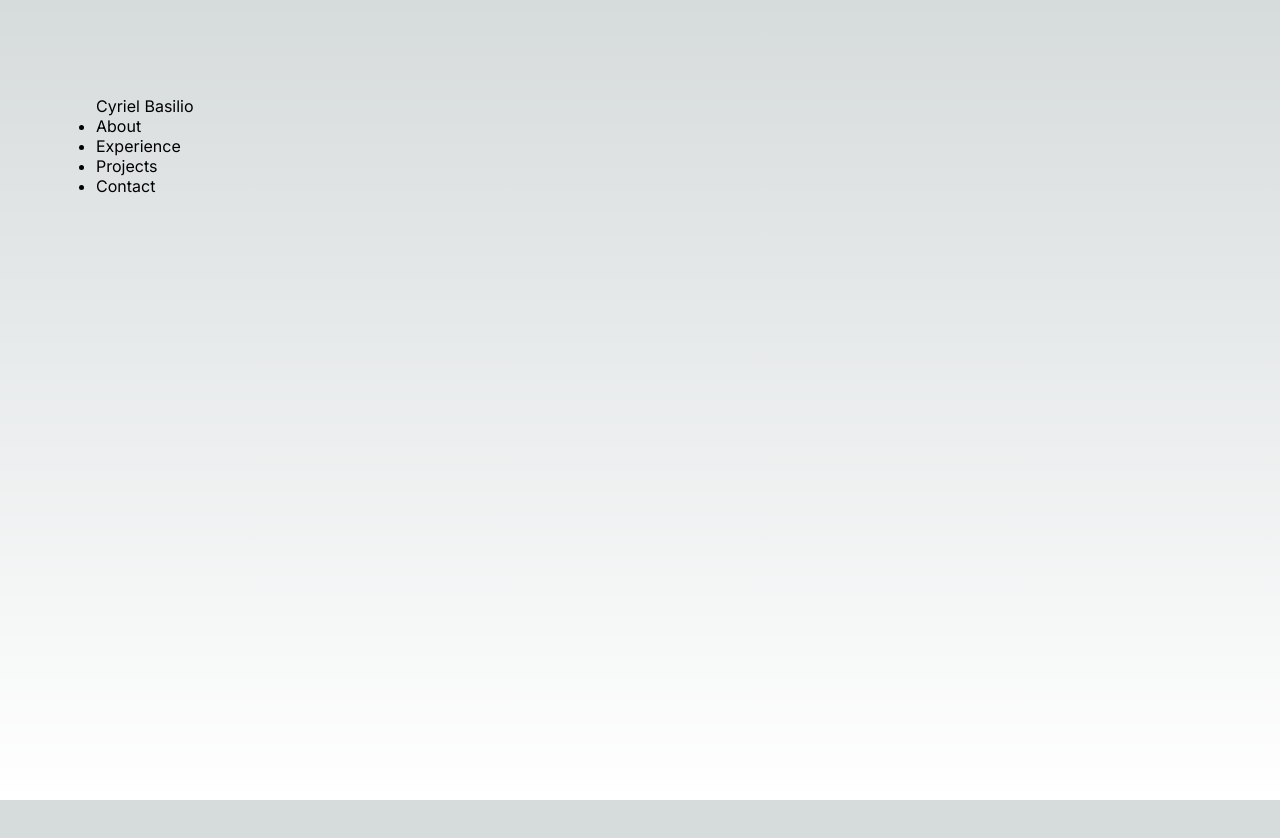
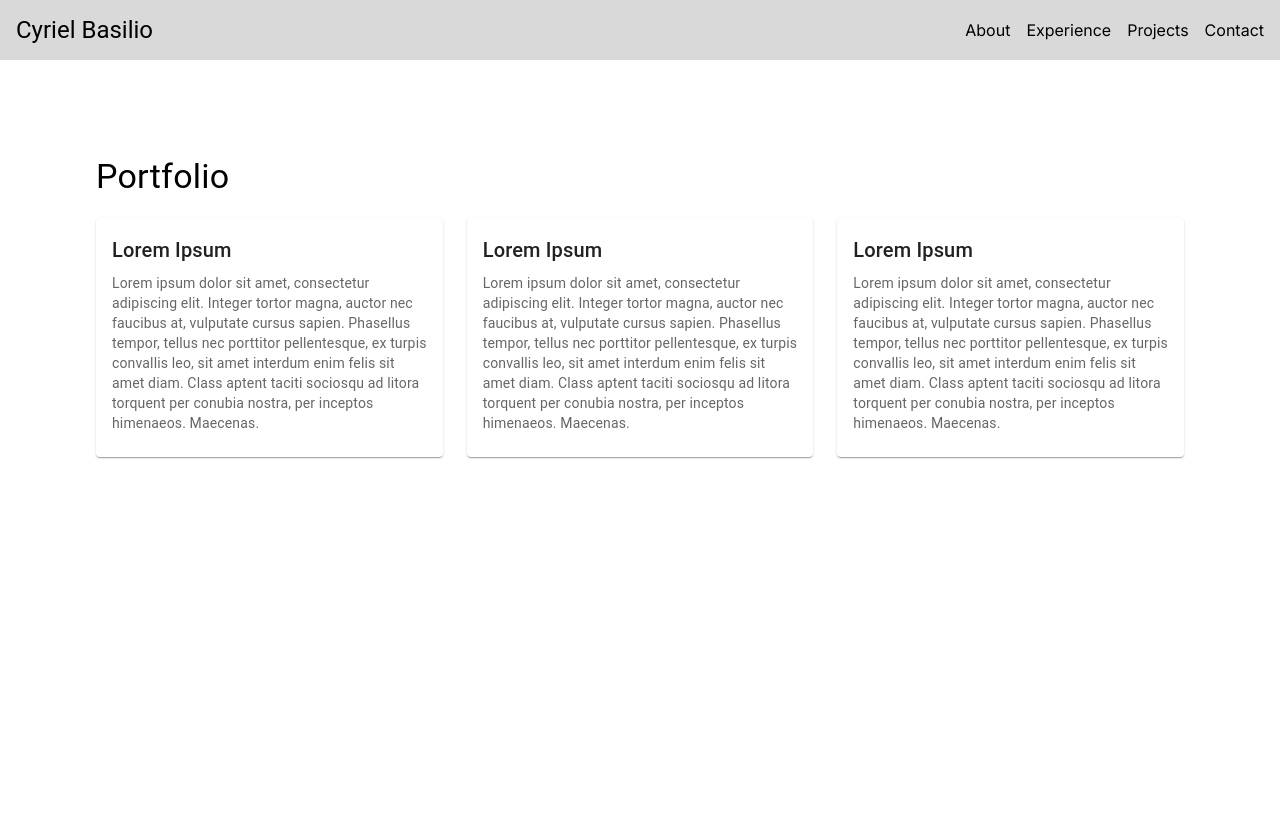
Before and after one commit to cyriel04/portfolio2023, a Next.js app: page / in a window 1280 px wide. Shown: the top 838 px of the page. Before the commit the page ends 800 px from the top, so only its background shows below. Built offline with nearby package versions, Linux system fonts and the light colour scheme.

Commit message:
Added components, fix Navigation

```diff
--- /dev/null
+++ b/app/components/ContentCard.tsx
@@ -0,0 +1,24 @@
+import { Card, CardContent, Typography } from '@mui/material'
+import React from 'react'
+
+const ContentCard = () => {
+	return (
+		<div>
+			<Card sx={{ minWidth: 275 }}>
+				<CardContent>
+					<Typography gutterBottom variant="h6" component="div">
+						Lorem Ipsum
+					</Typography>
+					<Typography variant="body2" color="text.secondary">
+						Lorem ipsum dolor sit amet, consectetur adipiscing elit. Integer tortor magna, auctor nec faucibus at, vulputate
+						cursus sapien. Phasellus tempor, tellus nec porttitor pellentesque, ex turpis convallis leo, sit amet interdum enim
+						felis sit amet diam. Class aptent taciti sociosqu ad litora torquent per conubia nostra, per inceptos himenaeos.
+						Maecenas.
+					</Typography>
+				</CardContent>
+			</Card>
+		</div>
+	)
+}
+
+export default ContentCard
--- /dev/null
+++ b/app/components/Navigation.module.scss
@@ -0,0 +1,23 @@
+.navigation {
+	background: #d9d9d9;
+	display: flex;
+	justify-content: space-between;
+	align-items: center;
+	padding: 0 16px;
+	height: 60px;
+
+	.links {
+		display: flex;
+		gap: 16px;
+	}
+
+	li {
+		list-style: none;
+
+		a {
+			&:hover {
+				text-decoration: none;
+			}
+		}
+	}
+}
--- a/app/components/Navigation.tsx
+++ b/app/components/Navigation.tsx
@@ -1,10 +1,14 @@
 import React from 'react'
+import styles from './Navigation.module.scss'
+import { Typography } from '@mui/material'
 
 const Navigation = () => {
 	return (
-		<nav id="navigation">
-			<div className="logo">Cyriel Basilio</div>
-			<ul>
+		<nav id="navigation" className={styles.navigation}>
+			<div className="logo">
+				<Typography variant="h5">Cyriel Basilio</Typography>
+			</div>
+			<ul className={styles.links}>
 				<li>
 					<a href="#">About</a>
 				</li>
--- a/app/globals.css
+++ b/app/globals.css
@@ -23,7 +23,6 @@ body {
 
 body {
 	color: rgb(var(--foreground-rgb));
-	background: linear-gradient(to bottom, transparent, rgb(var(--background-end-rgb))) rgb(var(--background-start-rgb));
 }
 
 a {
--- /dev/null
+++ b/app/layout/Article.tsx
@@ -0,0 +1,20 @@
+import React from 'react'
+import ContentCard from '../components/ContentCard'
+
+const Article = () => {
+	return (
+		<div
+			className="content"
+			style={{
+				display: 'flex',
+				gap: 24
+			}}
+		>
+			<ContentCard />
+			<ContentCard />
+			<ContentCard />
+		</div>
+	)
+}
+
+export default Article
--- a/app/page.tsx
+++ b/app/page.tsx
@@ -2,10 +2,18 @@ import Image from 'next/image'
 import styles from './page.module.css'
 import Navigation from './components/Navigation'
 
+import { Typography } from '@mui/material'
+import Article from './layout/Article'
+
 export default function Home() {
 	return (
-		<main className={styles.main}>
+		<div>
 			<Navigation />
-		</main>
+			<main className={styles.main}>
+				<Typography variant="h4">Portfolio</Typography>
+				<br />
+				<Article />
+			</main>
+		</div>
 	)
 }
```
Also changed, not shown: app/contact/page.tsx (added, +7 -0 lines).
